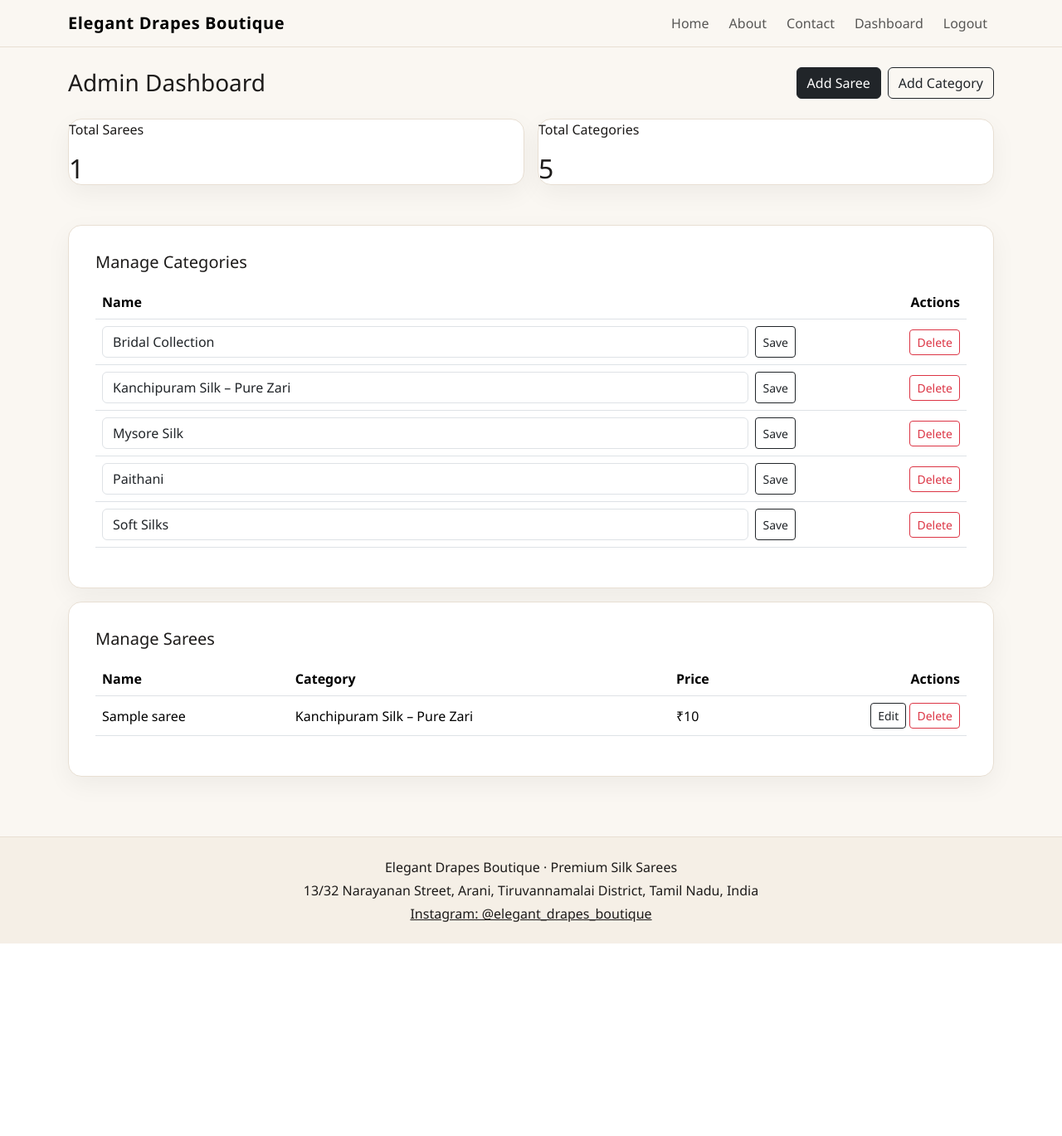
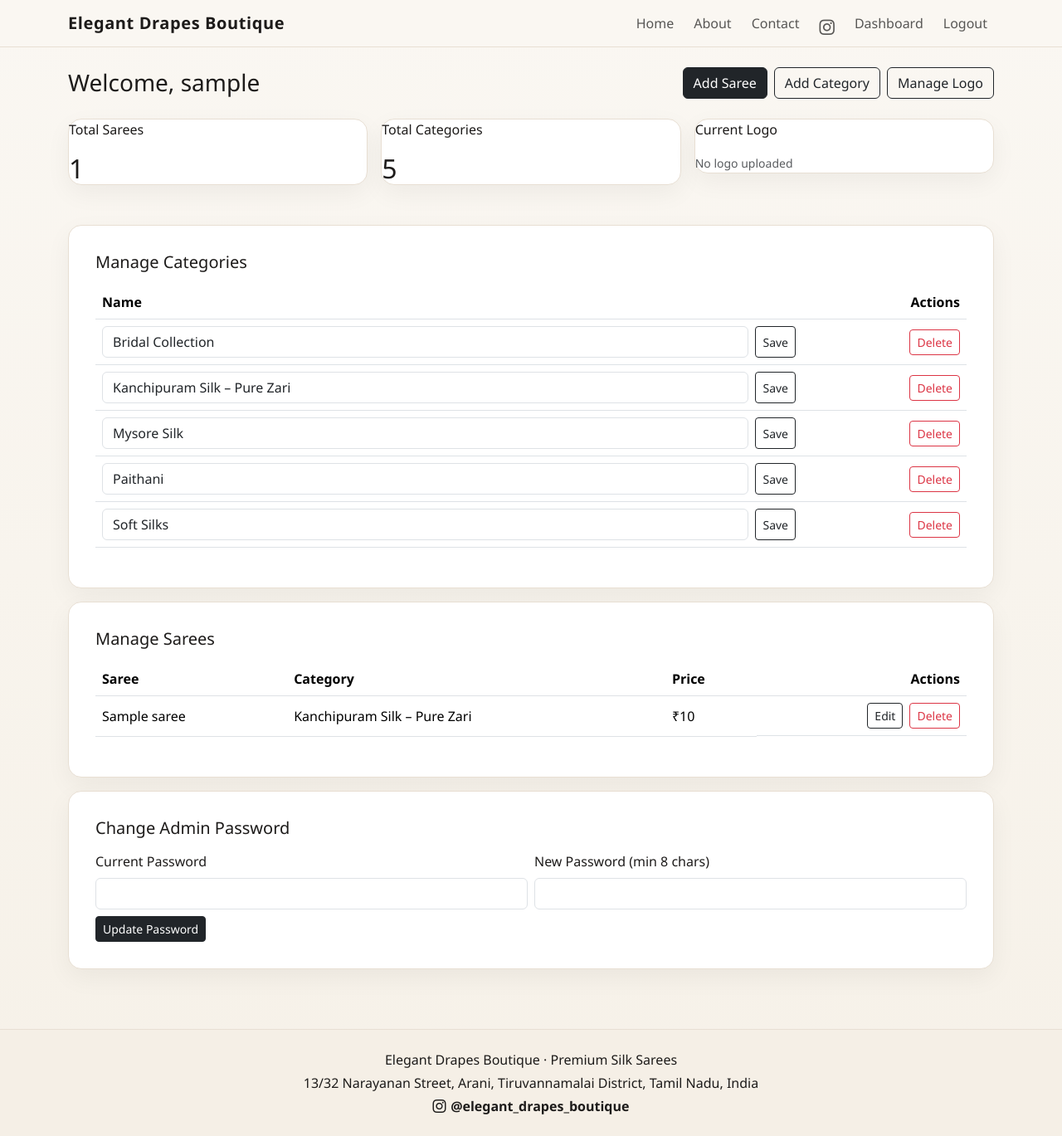
Before and after one commit to chandanprakash14/matplotlib, a Flask app: page /admin/dashboard in a window 1280 px wide. Shown: the whole page at 83% size. Before the commit the page ends 1137 px from the top, so only its background shows below. Run offline with Flask 3, Linux system fonts and the light colour scheme; the visitor is signed in with stand-in values (Sample User, id 1); tables that the repository leaves empty hold one stand-in row (values such as "Sample post").

Commit message:
Add Instagram icon and streamline admin panel access flow

```diff
--- a/silk_saree_ecommerce/app.py
+++ b/silk_saree_ecommerce/app.py
@@ -1,24 +1,30 @@
 import os
+import uuid
 from functools import wraps
 from urllib.parse import quote
 
-from flask import Flask, flash, redirect, render_template, request, session, url_for
+from flask import Flask, abort, flash, redirect, render_template, request, send_from_directory, session, url_for
 from flask_sqlalchemy import SQLAlchemy
 from werkzeug.security import check_password_hash, generate_password_hash
 from werkzeug.utils import secure_filename
 
 BASE_DIR = os.path.abspath(os.path.dirname(__file__))
-UPLOAD_FOLDER = os.path.join(BASE_DIR, "static", "uploads")
+UPLOAD_ROOT = os.path.join(BASE_DIR, "static", "uploads")
+SAREE_UPLOAD_FOLDER = os.path.join(UPLOAD_ROOT, "sarees")
+LOGO_UPLOAD_FOLDER = os.path.join(UPLOAD_ROOT, "logo")
+ALLOWED_IMAGE_EXTENSIONS = {"png", "jpg", "jpeg", "webp", "gif"}
 WHATSAPP_NUMBER = "7539967397"
 
 app = Flask(__name__)
 app.config["SECRET_KEY"] = os.getenv("SECRET_KEY", "replace-me-in-production")
 app.config["SQLALCHEMY_DATABASE_URI"] = f"sqlite:///{os.path.join(BASE_DIR, 'database.db')}"
 app.config["SQLALCHEMY_TRACK_MODIFICATIONS"] = False
-app.config["UPLOAD_FOLDER"] = UPLOAD_FOLDER
+app.config["MAX_CONTENT_LENGTH"] = 8 * 1024 * 1024
 
 db = SQLAlchemy(app)
-os.makedirs(UPLOAD_FOLDER, exist_ok=True)
+
+os.makedirs(SAREE_UPLOAD_FOLDER, exist_ok=True)
+os.makedirs(LOGO_UPLOAD_FOLDER, exist_ok=True)
 
 
 class Admin(db.Model):
@@ -47,6 +53,17 @@ class Saree(db.Model):
     category_id = db.Column(db.Integer, db.ForeignKey("category.id"), nullable=False)
 
 
+class SiteSettings(db.Model):
+    id = db.Column(db.Integer, primary_key=True)
+    logo_filename = db.Column(db.String(255), nullable=True)
+
+
+@app.context_processor
+def inject_site_settings():
+    settings = SiteSettings.query.first()
+    return {"site_settings": settings}
+
+
 def admin_login_required(view_func):
     @wraps(view_func)
     def wrapper(*args, **kwargs):
@@ -56,6 +73,33 @@ def admin_login_required(view_func):
         return view_func(*args, **kwargs)
 
     return wrapper
+
+
+def allowed_file(filename: str) -> bool:
+    return "." in filename and filename.rsplit(".", 1)[1].lower() in ALLOWED_IMAGE_EXTENSIONS
+
+
+def save_uploaded_image(file_storage, destination_folder: str) -> str:
+    filename = secure_filename(file_storage.filename or "")
+    if not filename:
+        raise ValueError("Please select an image file.")
+
+    if not allowed_file(filename):
+        raise ValueError("Only png, jpg, jpeg, webp, and gif files are allowed.")
+
+    file_ext = filename.rsplit(".", 1)[1].lower()
+    unique_filename = f"{uuid.uuid4().hex}.{file_ext}"
+    file_storage.save(os.path.join(destination_folder, unique_filename))
+    return unique_filename
+
+
+def remove_file_if_exists(folder: str, filename: str | None) -> None:
+    if not filename:
+        return
+
+    file_path = os.path.join(folder, filename)
+    if os.path.exists(file_path):
+        os.remove(file_path)
 
 
 def create_default_admin() -> None:
@@ -84,6 +128,12 @@ def seed_default_categories() -> None:
     db.session.commit()
 
 
+def create_default_site_settings() -> None:
+    if not SiteSettings.query.first():
+        db.session.add(SiteSettings())
+        db.session.commit()
+
+
 def build_whatsapp_link(saree: Saree) -> str:
     message = (
         "Hi, I want to buy this saree from Elegant Drapes Boutique:\n"
@@ -104,12 +154,11 @@ def home():
         saree_query = saree_query.filter_by(category_id=category_id)
 
     sarees = saree_query.all()
-    selected_category = category_id
     return render_template(
         "home.html",
         sarees=sarees,
         categories=categories,
-        selected_category=selected_category,
+        selected_category=category_id,
     )
 
 
@@ -123,11 +172,34 @@ def contact():
     return render_template("contact.html")
 
 
+@app.route("/uploads/sarees/<path:filename>")
+def uploaded_saree_file(filename):
+    safe_name = secure_filename(filename)
+    if safe_name != filename:
+        abort(404)
+    return send_from_directory(SAREE_UPLOAD_FOLDER, safe_name)
+
+
+@app.route("/uploads/logo/<path:filename>")
+def uploaded_logo_file(filename):
+    safe_name = secure_filename(filename)
+    if safe_name != filename:
+        abort(404)
+    return send_from_directory(LOGO_UPLOAD_FOLDER, safe_name)
+
+
 @app.route("/saree/<int:saree_id>")
 def product_details(saree_id):
     saree = Saree.query.get_or_404(saree_id)
     whatsapp_link = build_whatsapp_link(saree)
     return render_template("product_details.html", saree=saree, whatsapp_link=whatsapp_link)
+
+
+@app.route("/admin")
+def admin_entry():
+    if session.get("admin_id"):
+        return redirect(url_for("admin_dashboard"))
+    return redirect(url_for("admin_login"))
 
 
 @app.route("/admin/login", methods=["GET", "POST"])
@@ -154,6 +226,27 @@ def admin_logout():
     session.clear()
     flash("Logged out successfully.", "info")
     return redirect(url_for("admin_login"))
+
+
+@app.post("/admin/password")
+@admin_login_required
+def update_admin_password():
+    current_password = request.form.get("current_password", "")
+    new_password = request.form.get("new_password", "")
+
+    if len(new_password) < 8:
+        flash("New password must be at least 8 characters.", "warning")
+        return redirect(url_for("admin_dashboard"))
+
+    admin = Admin.query.get(session.get("admin_id"))
+    if not admin or not check_password_hash(admin.password, current_password):
+        flash("Current password is incorrect.", "danger")
+        return redirect(url_for("admin_dashboard"))
+
+    admin.password = generate_password_hash(new_password)
+    db.session.commit()
+    flash("Admin password updated successfully.", "success")
+    return redirect(url_for("admin_dashboard"))
 
 
 @app.route("/admin/dashboard")
@@ -240,9 +333,9 @@ def add_saree():
         price_raw = request.form.get("price", "").strip()
         description = request.form.get("description", "").strip()
         category_id = request.form.get("category_id", type=int)
-        image_filename = secure_filename(request.form.get("image_filename", "").strip())
+        image_file = request.files.get("image_file")
 
-        if not all([name, price_raw, description, category_id, image_filename]):
+        if not all([name, price_raw, description, category_id, image_file]):
             flash("All fields are required.", "warning")
             return redirect(request.url)
 
@@ -257,6 +350,12 @@ def add_saree():
                 raise ValueError
         except ValueError:
             flash("Price must be a positive number.", "danger")
+            return redirect(request.url)
+
+        try:
+            image_filename = save_uploaded_image(image_file, SAREE_UPLOAD_FOLDER)
+        except ValueError as error:
+            flash(str(error), "danger")
             return redirect(request.url)
 
         db.session.add(
@@ -286,10 +385,10 @@ def edit_saree(saree_id):
         description = request.form.get("description", "").strip()
         price_raw = request.form.get("price", "").strip()
         category_id = request.form.get("category_id", type=int)
-        image_filename = secure_filename(request.form.get("image_filename", "").strip())
+        image_file = request.files.get("image_file")
 
-        if not all([name, description, price_raw, category_id, image_filename]):
-            flash("All fields are required.", "warning")
+        if not all([name, description, price_raw, category_id]):
+            flash("Name, description, price, and category are required.", "warning")
             return redirect(request.url)
 
         category = Category.query.get(category_id)
@@ -305,11 +404,19 @@ def edit_saree(saree_id):
             flash("Price must be a positive number.", "danger")
             return redirect(request.url)
 
+        if image_file and image_file.filename:
+            try:
+                new_filename = save_uploaded_image(image_file, SAREE_UPLOAD_FOLDER)
+            except ValueError as error:
+                flash(str(error), "danger")
+                return redirect(request.url)
+            remove_file_if_exists(SAREE_UPLOAD_FOLDER, saree.image_filename)
+            saree.image_filename = new_filename
+
         saree.name = name
         saree.description = description
         saree.price = price
         saree.category_id = category_id
-        saree.image_filename = image_filename
 
         db.session.commit()
         flash("Saree updated successfully.", "success")
@@ -322,16 +429,45 @@ def edit_saree(saree_id):
 @admin_login_required
 def delete_saree(saree_id):
     saree = Saree.query.get_or_404(saree_id)
+    remove_file_if_exists(SAREE_UPLOAD_FOLDER, saree.image_filename)
     db.session.delete(saree)
     db.session.commit()
     flash("Saree deleted.", "info")
     return redirect(url_for("admin_dashboard"))
 
 
+@app.route("/admin/logo", methods=["GET", "POST"])
+@admin_login_required
+def upload_logo():
+    settings = SiteSettings.query.first()
+
+    if request.method == "POST":
+        logo_file = request.files.get("logo_file")
+        if not logo_file or not logo_file.filename:
+            flash("Please choose a logo file.", "warning")
+            return redirect(request.url)
+
+        try:
+            new_logo_filename = save_uploaded_image(logo_file, LOGO_UPLOAD_FOLDER)
+        except ValueError as error:
+            flash(str(error), "danger")
+            return redirect(request.url)
+
+        remove_file_if_exists(LOGO_UPLOAD_FOLDER, settings.logo_filename)
+        settings.logo_filename = new_logo_filename
+        db.session.commit()
+
+        flash("Boutique logo updated successfully.", "success")
+        return redirect(url_for("admin_dashboard"))
+
+    return render_template("upload_logo.html", settings=settings)
+
+
 with app.app_context():
     db.create_all()
     create_default_admin()
     seed_default_categories()
+    create_default_site_settings()
 
 
 if __name__ == "__main__":
--- a/silk_saree_ecommerce/static/css/style.css
+++ b/silk_saree_ecommerce/static/css/style.css
@@ -8,7 +8,7 @@
 }
 
 body {
-    background: var(--bg);
+    background: linear-gradient(180deg, #faf7f2 0%, #f6f1e8 100%);
     color: var(--text);
     font-family: "Segoe UI", Tahoma, Geneva, Verdana, sans-serif;
 }
@@ -16,11 +16,37 @@ body {
 .boutique-navbar {
     background: rgba(250, 247, 242, 0.95);
     border-bottom: 1px solid var(--border);
+    backdrop-filter: blur(6px);
 }
 
 .navbar-brand {
     font-weight: 700;
     letter-spacing: 0.03em;
+    color: var(--text);
+}
+
+.brand-logo,
+.footer-logo,
+.dashboard-logo {
+    object-fit: contain;
+    border: 1px solid var(--border);
+    border-radius: 0.5rem;
+    background: #fff;
+}
+
+.brand-logo {
+    width: 44px;
+    height: 44px;
+}
+
+.footer-logo {
+    width: 60px;
+    height: 60px;
+}
+
+.dashboard-logo {
+    width: 68px;
+    height: 68px;
 }
 
 .hero-card,
@@ -156,8 +182,30 @@ body {
     color: var(--text);
 }
 
+
+.icon-link {
+    font-size: 1.15rem;
+}
+
+.footer-instagram {
+    display: inline-flex;
+    align-items: center;
+    gap: 0.35rem;
+    font-weight: 600;
+    text-decoration: none;
+}
+
+.footer-instagram:hover {
+    text-decoration: underline;
+}
+
 @media (max-width: 768px) {
     .hero-card {
         padding: 2rem;
     }
+
+    .brand-logo {
+        width: 36px;
+        height: 36px;
+    }
 }
--- a/silk_saree_ecommerce/templates/add_saree.html
+++ b/silk_saree_ecommerce/templates/add_saree.html
@@ -5,7 +5,7 @@
 <section class="container">
     <div class="form-card mx-auto">
         <h1 class="h4 mb-4">Add Saree</h1>
-        <form method="post" class="row g-3">
+        <form method="post" enctype="multipart/form-data" class="row g-3">
             <div class="col-12">
                 <label class="form-label">Saree Name</label>
                 <input type="text" name="name" class="form-control" required>
@@ -24,8 +24,8 @@
                 </select>
             </div>
             <div class="col-12">
-                <label class="form-label">Image Filename</label>
-                <input type="text" name="image_filename" placeholder="example: saree1.jpg" class="form-control" required>
+                <label class="form-label">Upload Saree Image</label>
+                <input type="file" name="image_file" class="form-control" accept=".png,.jpg,.jpeg,.webp,.gif" required>
             </div>
             <div class="col-12">
                 <label class="form-label">Description</label>
--- a/silk_saree_ecommerce/templates/admin_dashboard.html
+++ b/silk_saree_ecommerce/templates/admin_dashboard.html
@@ -4,24 +4,35 @@
 {% block content %}
 <section class="container">
     <div class="d-flex flex-wrap justify-content-between align-items-center gap-3 mb-4">
-        <h1 class="h3 mb-0">Admin Dashboard</h1>
-        <div class="d-flex gap-2">
+        <h1 class="h3 mb-0">Welcome, {{ session.get('admin_username') }}</h1>
+        <div class="d-flex gap-2 flex-wrap">
             <a class="btn btn-dark" href="{{ url_for('add_saree') }}">Add Saree</a>
             <a class="btn btn-outline-dark" href="{{ url_for('add_category') }}">Add Category</a>
+            <a class="btn btn-outline-dark" href="{{ url_for('upload_logo') }}">Manage Logo</a>
         </div>
     </div>
 
     <div class="row g-3 mb-5">
-        <div class="col-md-6">
+        <div class="col-md-4">
             <div class="stat-card">
                 <p>Total Sarees</p>
                 <h2>{{ total_sarees }}</h2>
             </div>
         </div>
-        <div class="col-md-6">
+        <div class="col-md-4">
             <div class="stat-card">
                 <p>Total Categories</p>
                 <h2>{{ total_categories }}</h2>
+            </div>
+        </div>
+        <div class="col-md-4">
+            <div class="stat-card">
+                <p>Current Logo</p>
+                {% if site_settings and site_settings.logo_filename %}
+                    <img src="{{ url_for('uploaded_logo_file', filename=site_settings.logo_filename) }}" alt="Boutique Logo" class="dashboard-logo">
+                {% else %}
+                    <small class="text-muted">No logo uploaded</small>
+                {% endif %}
             </div>
         </div>
     </div>
@@ -64,7 +75,7 @@
                 <table class="table align-middle">
                     <thead>
                     <tr>
-                        <th>Name</th>
+                        <th>Saree</th>
                         <th>Category</th>
                         <th>Price</th>
                         <th class="text-end">Actions</th>
@@ -76,18 +87,38 @@
                         <td>{{ saree.name }}</td>
                         <td>{{ saree.category.name }}</td>
                         <td>₹{{ '{:,.0f}'.format(saree.price) }}</td>
-                        <td class="text-end">
+                        <td class="text-end d-flex gap-2 justify-content-end">
                             <a href="{{ url_for('edit_saree', saree_id=saree.id) }}" class="btn btn-sm btn-outline-dark">Edit</a>
-                            <form method="post" action="{{ url_for('delete_saree', saree_id=saree.id) }}" class="d-inline">
+                            <form method="post" action="{{ url_for('delete_saree', saree_id=saree.id) }}">
                                 <button class="btn btn-sm btn-outline-danger" onclick="return confirm('Delete this saree?')">Delete</button>
                             </form>
                         </td>
                     </tr>
+                    {% else %}
+                    <tr><td colspan="4" class="text-center text-muted">No sarees added yet.</td></tr>
                     {% endfor %}
                     </tbody>
                 </table>
             </div>
         </section>
+
+        <section class="panel-card">
+            <h2 class="h5 mb-3">Change Admin Password</h2>
+            <form method="post" action="{{ url_for('update_admin_password') }}" class="row g-2">
+                <div class="col-md-6">
+                    <label class="form-label">Current Password</label>
+                    <input type="password" name="current_password" class="form-control" required>
+                </div>
+                <div class="col-md-6">
+                    <label class="form-label">New Password (min 8 chars)</label>
+                    <input type="password" name="new_password" class="form-control" minlength="8" required>
+                </div>
+                <div class="col-12">
+                    <button class="btn btn-dark btn-sm">Update Password</button>
+                </div>
+            </form>
+        </section>
+
     </div>
 </section>
 {% endblock %}
--- a/silk_saree_ecommerce/templates/base.html
+++ b/silk_saree_ecommerce/templates/base.html
@@ -5,25 +5,36 @@
     <meta name="viewport" content="width=device-width, initial-scale=1.0">
     <title>{% block title %}Elegant Drapes Boutique{% endblock %}</title>
     <link href="https://cdn.jsdelivr.net/npm/bootstrap@5.3.3/dist/css/bootstrap.min.css" rel="stylesheet">
+    <link href="https://cdn.jsdelivr.net/npm/bootstrap-icons@1.11.3/font/bootstrap-icons.min.css" rel="stylesheet">
     <link rel="stylesheet" href="{{ url_for('static', filename='css/style.css') }}">
 </head>
 <body>
 <nav class="navbar navbar-expand-lg boutique-navbar sticky-top">
     <div class="container">
-        <a class="navbar-brand" href="{{ url_for('home') }}">Elegant Drapes Boutique</a>
+        <a class="navbar-brand d-flex align-items-center gap-2" href="{{ url_for('home') }}">
+            {% if site_settings and site_settings.logo_filename %}
+                <img class="brand-logo" src="{{ url_for('uploaded_logo_file', filename=site_settings.logo_filename) }}" alt="Elegant Drapes Boutique logo">
+            {% endif %}
+            <span>Elegant Drapes Boutique</span>
+        </a>
         <button class="navbar-toggler" type="button" data-bs-toggle="collapse" data-bs-target="#mainNav">
             <span class="navbar-toggler-icon"></span>
         </button>
         <div class="collapse navbar-collapse" id="mainNav">
-            <ul class="navbar-nav ms-auto gap-lg-2">
+            <ul class="navbar-nav ms-auto gap-lg-2 align-items-lg-center">
                 <li class="nav-item"><a class="nav-link" href="{{ url_for('home') }}">Home</a></li>
                 <li class="nav-item"><a class="nav-link" href="{{ url_for('about') }}">About</a></li>
                 <li class="nav-item"><a class="nav-link" href="{{ url_for('contact') }}">Contact</a></li>
+                <li class="nav-item">
+                    <a class="nav-link icon-link" href="https://www.instagram.com/elegant_drapes_boutique/" target="_blank" rel="noopener" aria-label="Instagram">
+                        <i class="bi bi-instagram"></i>
+                    </a>
+                </li>
                 {% if session.get('admin_id') %}
                     <li class="nav-item"><a class="nav-link" href="{{ url_for('admin_dashboard') }}">Dashboard</a></li>
                     <li class="nav-item"><a class="nav-link" href="{{ url_for('admin_logout') }}">Logout</a></li>
                 {% else %}
-                    <li class="nav-item"><a class="nav-link" href="{{ url_for('admin_login') }}">Admin</a></li>
+                    <li class="nav-item"><a class="nav-link" href="{{ url_for('admin_entry') }}">Admin</a></li>
                 {% endif %}
             </ul>
         </div>
@@ -47,9 +58,14 @@
 
 <footer class="boutique-footer py-4 mt-5">
     <div class="container text-center">
+        {% if site_settings and site_settings.logo_filename %}
+            <img class="footer-logo mb-2" src="{{ url_for('uploaded_logo_file', filename=site_settings.logo_filename) }}" alt="Elegant Drapes Boutique logo">
+        {% endif %}
         <p class="mb-1">Elegant Drapes Boutique · Premium Silk Sarees</p>
         <p class="mb-1">13/32 Narayanan Street, Arani, Tiruvannamalai District, Tamil Nadu, India</p>
-        <a href="https://www.instagram.com/elegant_drapes_boutique/" target="_blank" rel="noopener">Instagram: @elegant_drapes_boutique</a>
+        <a class="footer-instagram" href="https://www.instagram.com/elegant_drapes_boutique/" target="_blank" rel="noopener">
+            <i class="bi bi-instagram"></i> @elegant_drapes_boutique
+        </a>
     </div>
 </footer>
 
--- a/silk_saree_ecommerce/templates/contact.html
+++ b/silk_saree_ecommerce/templates/contact.html
@@ -7,6 +7,10 @@
     <p class="mb-2"><strong>Elegant Drapes Boutique</strong></p>
     <p class="mb-2">13/32 Narayanan Street,<br>Arani,<br>Tiruvannamalai District,<br>Tamil Nadu, India</p>
     <p class="mb-2">WhatsApp: <a href="https://wa.me/7539967397" target="_blank" rel="noopener">+91 75399 67397</a></p>
-    <p>Instagram: <a href="https://www.instagram.com/elegant_drapes_boutique/" target="_blank" rel="noopener">@elegant_drapes_boutique</a></p>
+    <p>
+        <a class="footer-instagram" href="https://www.instagram.com/elegant_drapes_boutique/" target="_blank" rel="noopener">
+            <i class="bi bi-instagram"></i> @elegant_drapes_boutique
+        </a>
+    </p>
 </section>
 {% endblock %}
--- a/silk_saree_ecommerce/templates/home.html
+++ b/silk_saree_ecommerce/templates/home.html
@@ -6,7 +6,7 @@
     <div class="hero-card">
         <p class="hero-eyebrow">Luxury Silk Curation</p>
         <h1>Timeless Silk Sarees for Every Grand Occasion</h1>
-        <p>Discover handpicked premium drapes by Elegant Drapes Boutique from Arani, crafted for weddings, festivals, and heirloom wardrobes.</p>
+        <p>Discover handpicked premium drapes from Arani, crafted for weddings, festivals, and heirloom wardrobes with boutique-level elegance.</p>
         <a href="#collection" class="btn btn-gold">Explore Collection</a>
     </div>
 </section>
@@ -30,8 +30,8 @@
         <div class="col-md-6 col-lg-4">
             <article class="product-card h-100">
                 <div class="product-image-wrap">
-                    <img src="{{ url_for('static', filename='uploads/' ~ saree.image_filename) }}" alt="{{ saree.name }}" class="product-image" onerror="this.alt='Image placeholder: {{ saree.image_filename }}'; this.style.display='none'; this.nextElementSibling.classList.remove('d-none');">
-                    <div class="placeholder-box d-none">{{ saree.image_filename }}</div>
+                    <img src="{{ url_for('uploaded_saree_file', filename=saree.image_filename) }}" alt="{{ saree.name }}" class="product-image" onerror="this.style.display='none'; this.nextElementSibling.classList.remove('d-none');">
+                    <div class="placeholder-box d-none">Image not available</div>
                 </div>
                 <div class="p-4">
                     <p class="text-uppercase category-label">{{ saree.category.name }}</p>
--- a/silk_saree_ecommerce/templates/product_details.html
+++ b/silk_saree_ecommerce/templates/product_details.html
@@ -6,8 +6,8 @@
     <div class="row g-5 align-items-start">
         <div class="col-lg-6">
             <div class="detail-image-wrap">
-                <img src="{{ url_for('static', filename='uploads/' ~ saree.image_filename) }}" alt="{{ saree.name }}" class="detail-image" onerror="this.style.display='none'; this.nextElementSibling.classList.remove('d-none');">
-                <div class="placeholder-box d-none">Image placeholder: {{ saree.image_filename }}</div>
+                <img src="{{ url_for('uploaded_saree_file', filename=saree.image_filename) }}" alt="{{ saree.name }}" class="detail-image" onerror="this.style.display='none'; this.nextElementSibling.classList.remove('d-none');">
+                <div class="placeholder-box d-none">Image unavailable</div>
             </div>
         </div>
         <div class="col-lg-6">
```
Also changed, not shown: silk_saree_ecommerce/templates/admin_login.html (+14 -2 lines), silk_saree_ecommerce/templates/edit_saree.html (+5 -3 lines), silk_saree_ecommerce/templates/upload_logo.html (added, +29 -0 lines), silk_saree_ecommerce/README.md, 2 other files.
